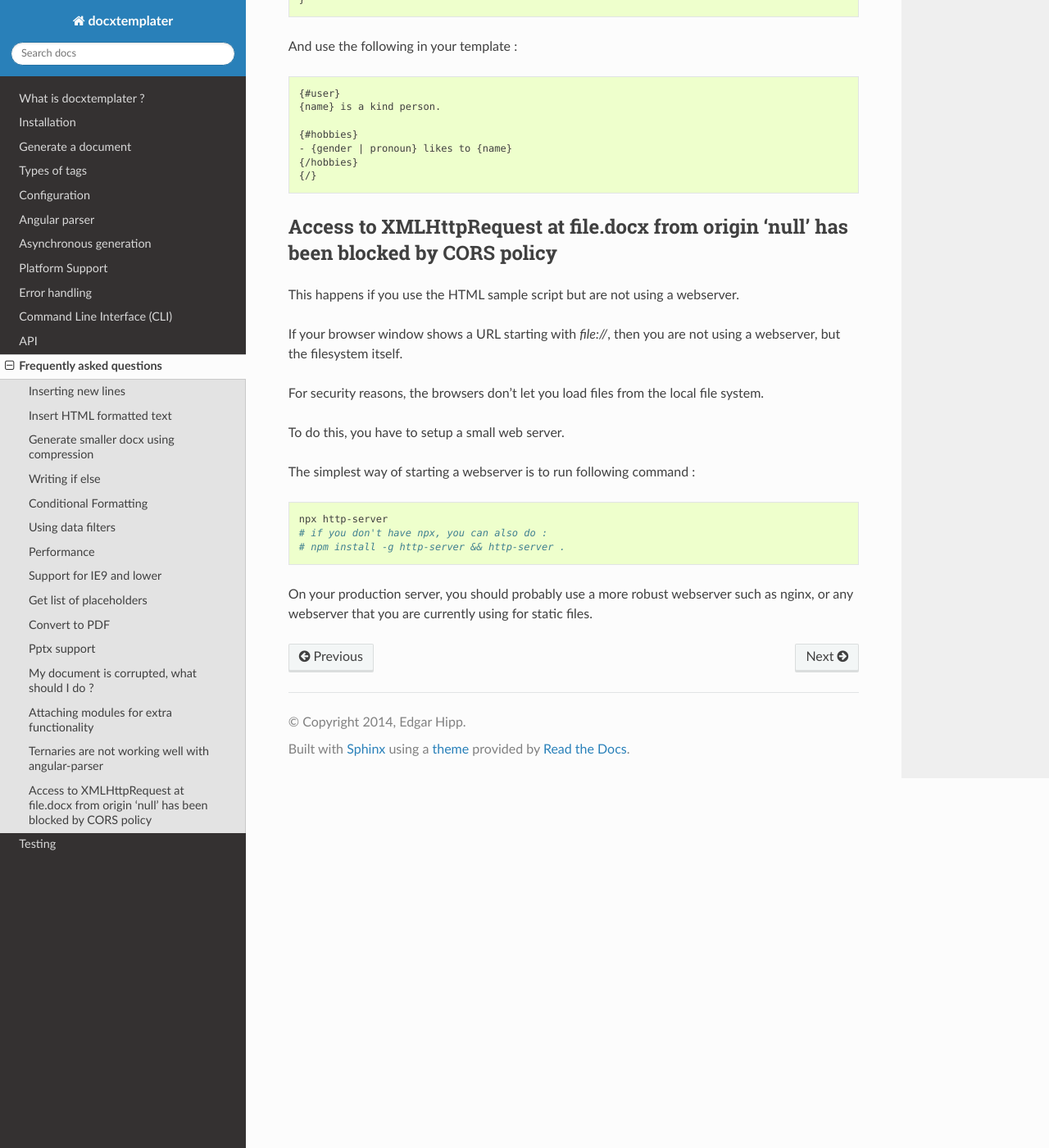
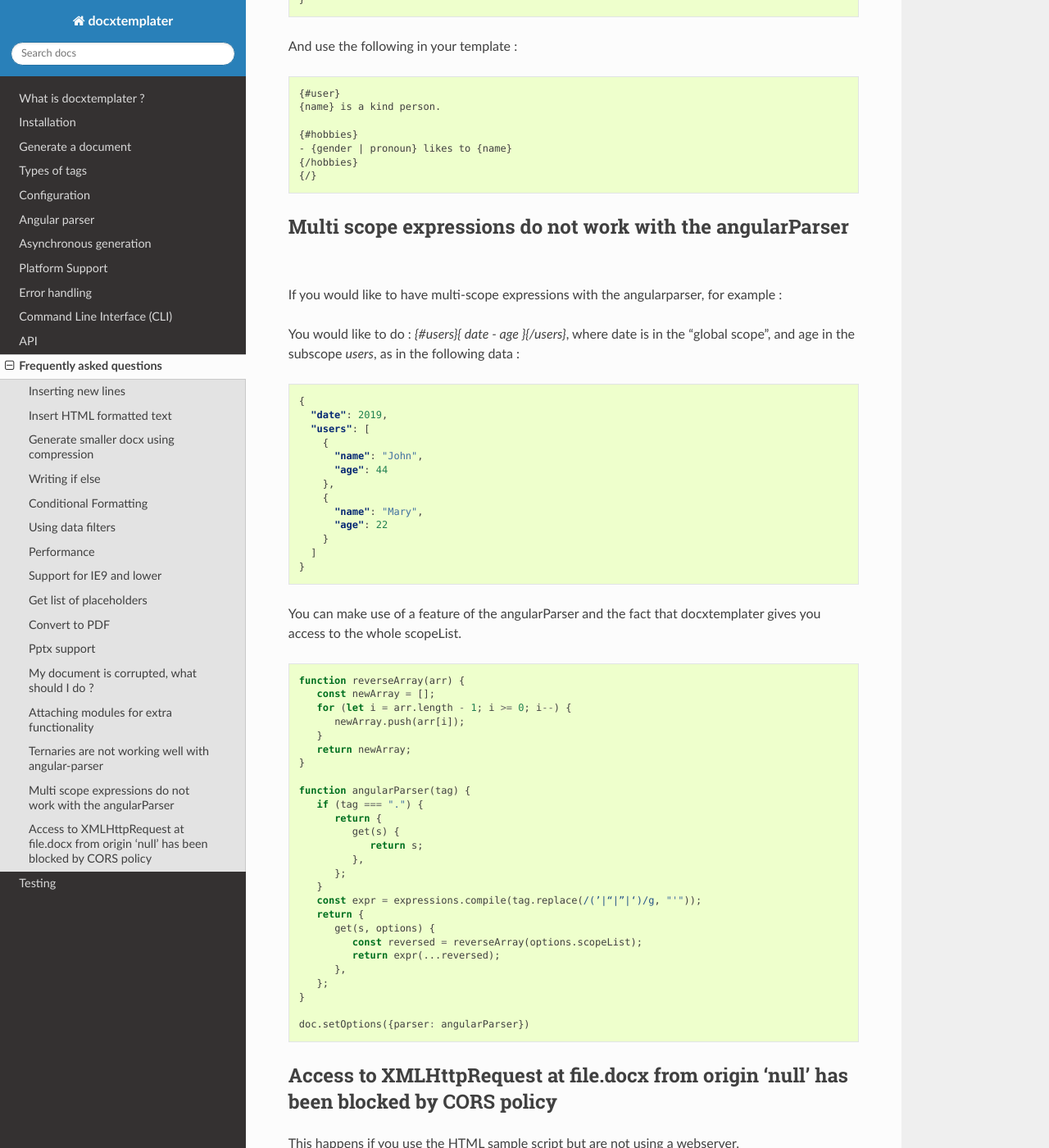
Before and after one commit to open-xml-templating/docxtemplater, a Sphinx documentation site: the page built from docs/source/faq.rst, in a window 1280 px wide and 1400 px high, scrolled down 5803 px. Shown: the whole window at 82% size. Built offline with Sphinx 7.4.7 and the Read the Docs theme 2.0.0, drawn with Linux system fonts in a browser that asks for light colours.

Commit message:
Add doc about angular parser multi scope expression

```diff
--- a/docs/source/faq.rst
+++ b/docs/source/faq.rst
@@ -312,10 +312,64 @@ And use the following in your template :
    {/}
 
 
+Multi scope expressions do not work with the angularParser
+----------------------------------------------------------
+
+If you would like to have multi-scope expressions with the angularparser, for example :
+
+You would like to do : `{#users}{ date - age }{/users}`, where date is in the "global scope", and age in the subscope `users`, as in the following data :
+
+.. code-block:: json
+
+   {
+     "date": 2019,
+     "users": [
+       {
+         "name": "John",
+         "age": 44
+       },
+       {
+         "name": "Mary",
+         "age": 22
+       }
+     ]
+   }
+
+You can make use of a feature of the angularParser and the fact that docxtemplater gives you access to the whole scopeList.
+
+.. code-block:: javascript
+
+   function reverseArray(arr) {
+      const newArray = [];
+      for (let i = arr.length - 1; i >= 0; i--) {
+         newArray.push(arr[i]);
+      }
+      return newArray;
+   }
+
+   function angularParser(tag) {
+      if (tag === ".") {
+         return {
+            get(s) {
+               return s;
+            },
+         };
+      }
+      const expr = expressions.compile(tag.replace(/(’|“|”|‘)/g, "'"));
+      return {
+         get(s, options) {
+            const reversed = reverseArray(options.scopeList);
+            return expr(...reversed);
+         },
+      };
+   }
+
+   doc.setOptions({parser: angularParser})
+
+.. _cors:
+
 Access to XMLHttpRequest at file.docx from origin 'null' has been blocked by CORS policy
 ----------------------------------------------------------------------------------------
-
-.. _cors:
 
 This happens if you use the HTML sample script but are not using a webserver.
 
```
Also changed, not shown: 2 other files.
